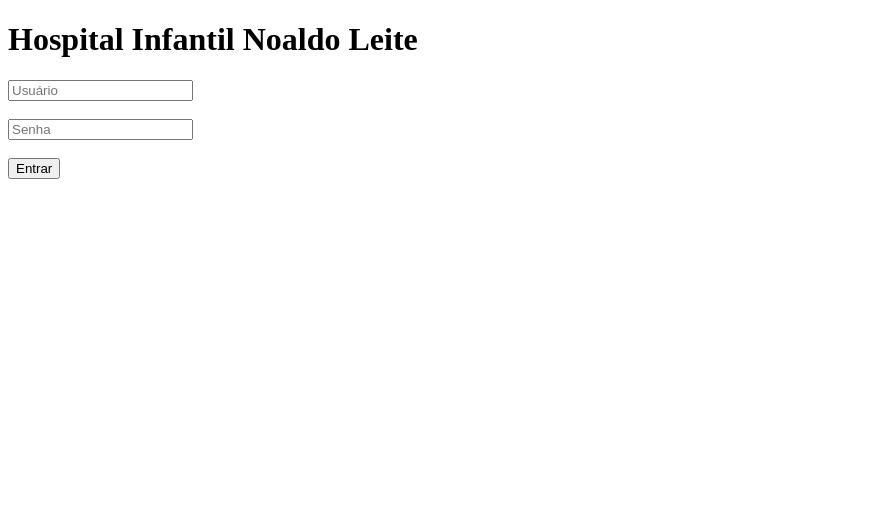
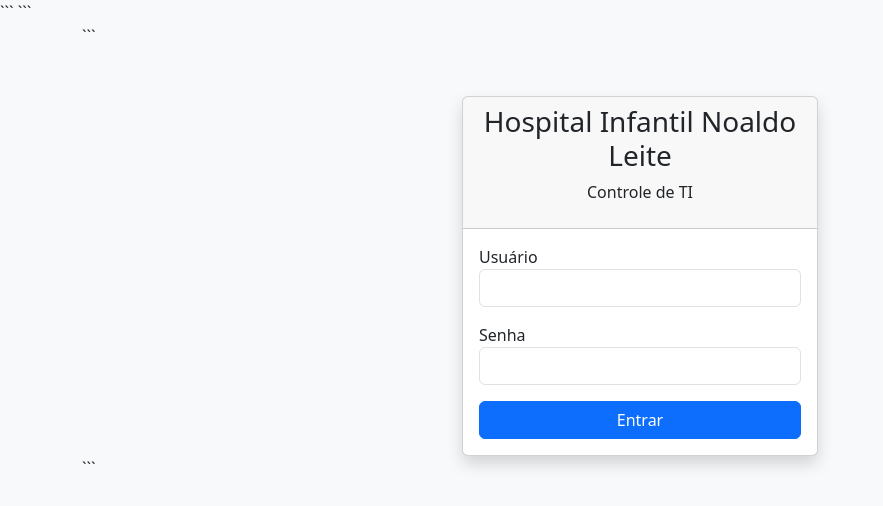
Before and after one commit to tihinlpatos-coder/Controle-TI, a Python web app: template templates/login.html in a window 1280 px wide. Shown: the top 506 px of the page, without its empty margins (0-883 px from the left). Run offline with Jinja, Linux system fonts and the light colour scheme; the template is opened without the code that fills it, so the values that code supplies are empty.

Commit message:
Refactor login.html with Bootstrap styling

````diff
--- a/templates/login.html
+++ b/templates/login.html
@@ -1,31 +1,78 @@
 <!DOCTYPE html>
-<html>
+
+<html lang="pt-br">
 <head>
-    <title>Controle TI</title>
+    <meta charset="UTF-8">
+    <meta name="viewport" content="width=device-width, initial-scale=1.0">
+    <title>Controle TI - HINL</title>
+
+```
+<link href="https://cdn.jsdelivr.net/npm/bootstrap@5.3.3/dist/css/bootstrap.min.css" rel="stylesheet">
+```
+
 </head>
-<body>
+<body class="bg-light">
 
-<h1>Hospital Infantil Noaldo Leite</h1>
+<div class="container">
 
-<form method="post">
+```
+<div class="row justify-content-center mt-5">
 
-    <input type="text"
-           name="usuario"
-           placeholder="Usuário">
+    <div class="col-md-4">
 
-    <br><br>
+        <div class="card shadow">
 
-    <input type="password"
-           name="senha"
-           placeholder="Senha">
+            <div class="card-header text-center">
+                <h3>Hospital Infantil Noaldo Leite</h3>
+                <p>Controle de TI</p>
+            </div>
 
-    <br><br>
+            <div class="card-body">
 
-    <button type="submit">
-        Entrar
-    </button>
+                {% if erro %}
+                <div class="alert alert-danger">
+                    {{ erro }}
+                </div>
+                {% endif %}
 
-</form>
+                <form method="POST">
+
+                    <div class="mb-3">
+                        <label>Usuário</label>
+                        <input
+                            type="text"
+                            name="usuario"
+                            class="form-control"
+                            required>
+                    </div>
+
+                    <div class="mb-3">
+                        <label>Senha</label>
+                        <input
+                            type="password"
+                            name="senha"
+                            class="form-control"
+                            required>
+                    </div>
+
+                    <button
+                        type="submit"
+                        class="btn btn-primary w-100">
+                        Entrar
+                    </button>
+
+                </form>
+
+            </div>
+
+        </div>
+
+    </div>
+
+</div>
+```
+
+</div>
 
 </body>
 </html>
````
